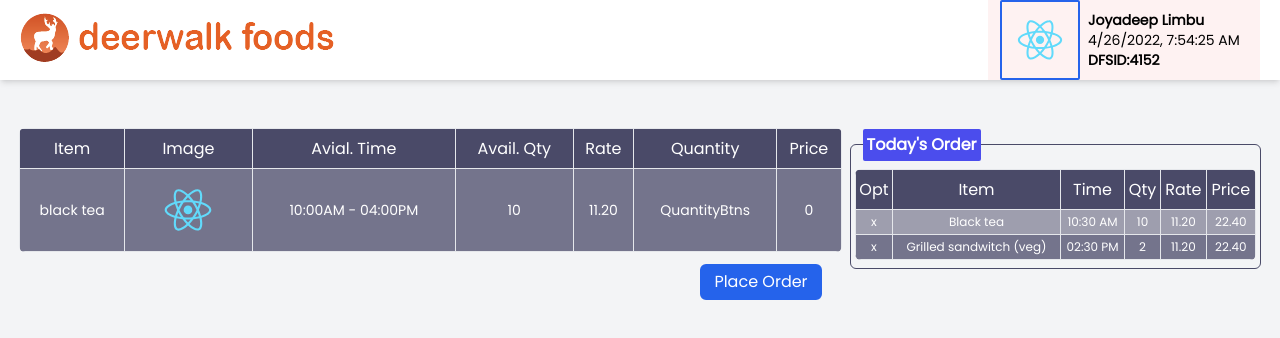
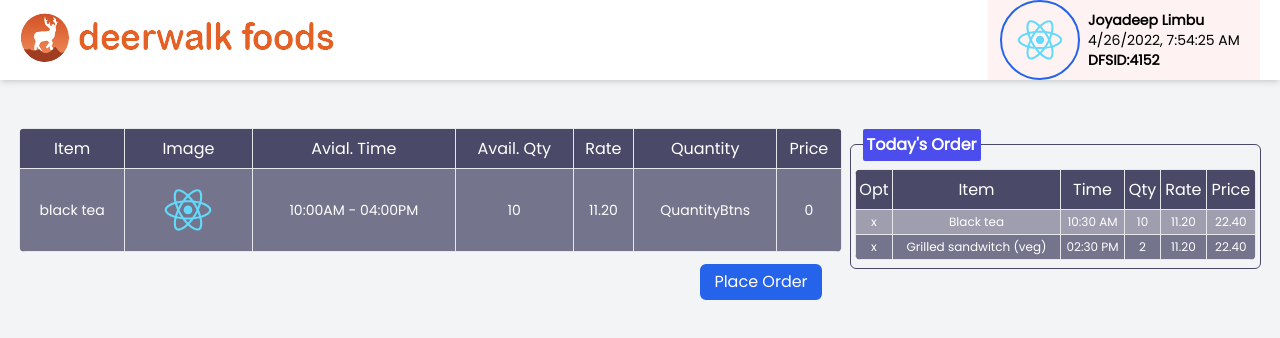
Before and after one commit to joyadeep/dfsatomic, a React (Vite) app: page /menu in a window 1280 px wide. Shown: the top 338 px of the page. Built offline with nearby package versions, Linux system fonts and the light colour scheme.

Commit message:
added image border

```diff
--- a/src/atoms/Image.tsx
+++ b/src/atoms/Image.tsx
@@ -1,14 +1,18 @@
 import React from 'react'
 
+// type ImageRadius={
+//   radius:"full"|"none"|"md"
+// }
 interface Iimage{
   source:string;
   alt:string;
+  radius:"full"|"none"|"md";
   style?:string;
 }
 
-const Image:React.FC<Iimage> = ({source,alt,style}) => {
+const Image:React.FC<Iimage> = ({source,alt,style,radius}) => {
   return (
-    <img src={source} alt={alt} className={` ${style} w-20 h-20 border-2 border-blue-600 rounded-full sm:rounded-sm fit-cover`} />
+    <img src={source} alt={alt} className={` ${style} w-20 h-20 border-2 border-blue-600 rounded-${radius} fit-cover`} />
   )
 }
 
--- a/src/molecules/User.tsx
+++ b/src/molecules/User.tsx
@@ -6,7 +6,7 @@ const User = () => {
   return (
     <div className='bg-red-50 font-poppins text-sm text-black flex flex-row items-center space-x-2 w-fit px-3 '>
         {/* <img src={logo} alt="logo" className="w-20 h-20 border-2 border-blue-600 rounded-full fit-contain" /> */}
-        <Image source={logo} alt="logo" />
+        <Image source={logo} alt="logo" radius="full" />
         <div className='sm:w-40 w-fit text-xl sm:text-sm'>
           <div className='font-bold'>Joyadeep Limbu</div>
           {/* <div className=''>2022/04/21 10:45:05</div> */}
```
